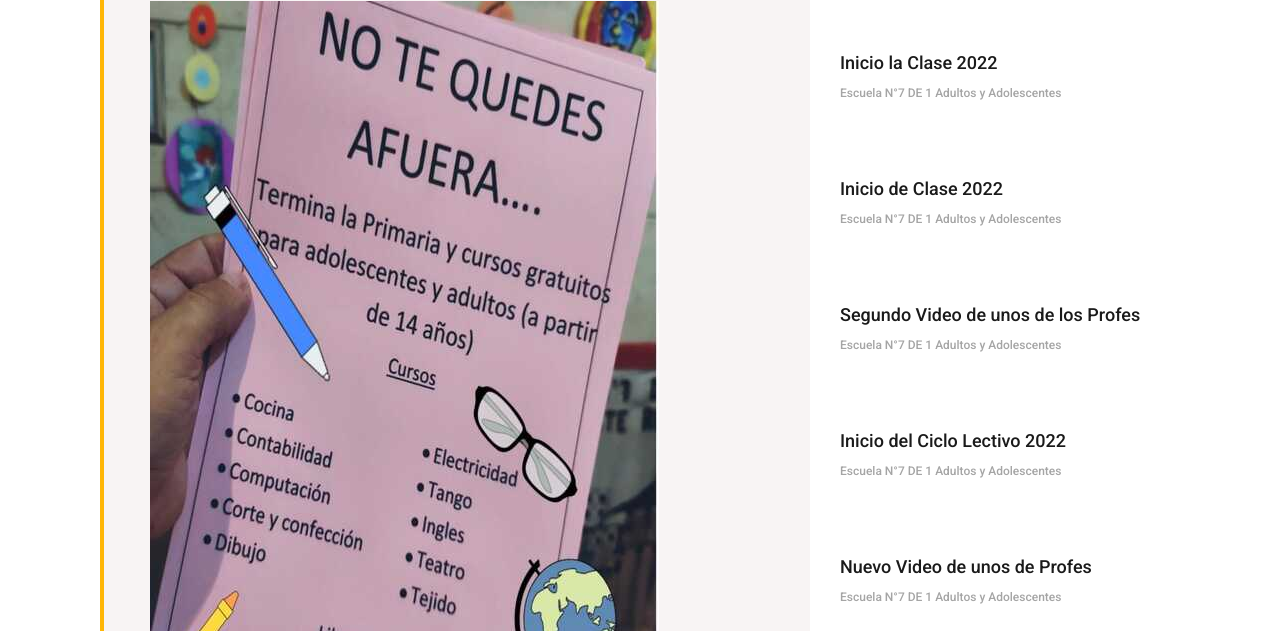
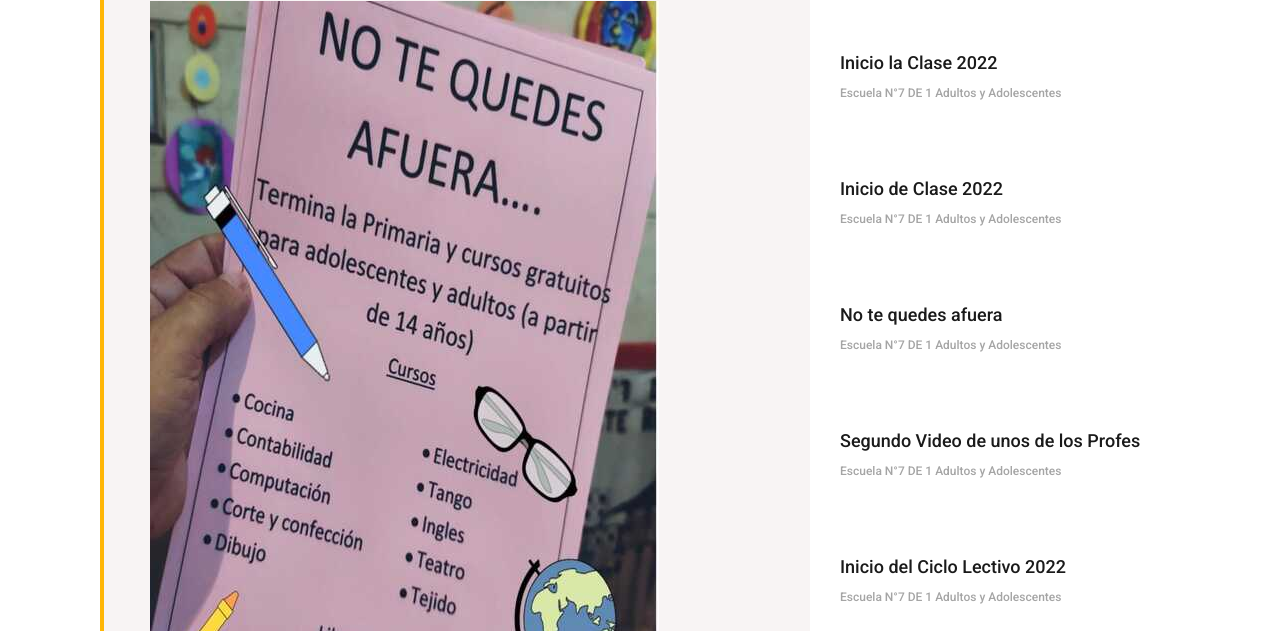
Before and after one commit to javierenzo/escuelan7de1ayapteroca.web.app, a plain HTML site: page docs/Notequedesafuera.html in a window 1280 px wide. Shown: the part 1398-2029 px from the top of the page. Drawn offline with nearby package versions, Linux system fonts and the light colour scheme; no server answers.

Commit message:
no message

```diff
--- a/docs/Notequedesafuera.html
+++ b/docs/Notequedesafuera.html
@@ -314,6 +314,16 @@
 									</div>
 								</div>
 
+								<!-- Latest Post -->
+								<div class="latest_post">
+									<div class="latest_post_image">
+										<img src="" alt="">
+									</div>
+									<div class="latest_post_title"><a href="Notequedesafuera.html">No te quedes afuera</a></div>
+									<div class="latest_post_meta">
+										<span class="latest_post_author"><a href="https://javierenzo.github.io/ESCUELAN7DE1.AYA.PteRoca.com.ar/">Escuela N°7 DE 1 Adultos y Adolescentes</a></span>
+									</div>
+								</div>
 
 								<!-- Latest Post -->
 								<div class="latest_post">
```
